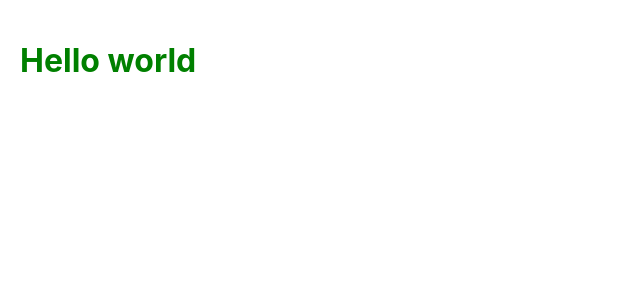
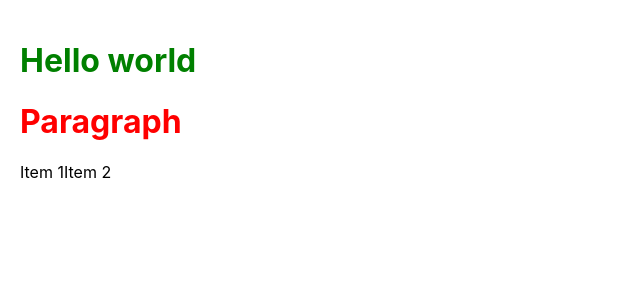
Before and after one commit to phamquanganh31101998/tiktok, a React (Create React App) app: page / in a window 1280 px wide. Shown: the top 300 px of the page, without its empty margins (0-640 px from the left). Built offline with nearby package versions, Linux system fonts and the light colour scheme.

Commit message:
CSS module

```diff
--- a/src/App.js
+++ b/src/App.js
@@ -1,10 +1,20 @@
 import Heading from "./components/Heading"
+import Paragraph from "./components/Paragraph"
+import GlobalStyles from "./components/GlobalStyles"
 
 function App() {
   return (
-    <div style={{ padding: 20 }}>
-      <Heading/>
-    </div>
+    <GlobalStyles>
+      <div style={{ padding: 20 }}>
+        <Heading/>
+        <Paragraph/>
+
+        <div className="d-flex">
+          <div>Item 1</div>
+          <div>Item 2</div>
+        </div>
+      </div>
+    </GlobalStyles>
   )
 }
 
--- /dev/null
+++ b/src/components/GlobalStyles/GlobalStyles.css
@@ -0,0 +1,3 @@
+.d-flex {
+    display: flex;
+}
--- /dev/null
+++ b/src/components/GlobalStyles/index.js
@@ -0,0 +1,7 @@
+import './GlobalStyles.css'
+
+function GlobalStyles({ children }) {
+    return children
+}
+
+export default GlobalStyles
--- a/src/components/Heading/index.js
+++ b/src/components/Heading/index.js
@@ -1,8 +1,8 @@
-import './Heading.css'
+import styles from './Heading.module.css'
 
 function Heading() {
     return (
-        <h1 className='heading'>Hello world</h1>
+        <h1 className={styles.heading}>Hello world</h1>
     )
 }
 
--- /dev/null
+++ b/src/components/Paragraph/Paragraph.module.css
@@ -0,0 +1,7 @@
+.paragraph {
+    color: red;
+}
+
+.heading {
+    font-size: 16px;
+}
--- /dev/null
+++ b/src/components/Paragraph/index.js
@@ -0,0 +1,11 @@
+import styles from './Paragraph.module.css'
+
+console.log(styles)
+
+function Paragraph() {
+    return (
+        <h1 className={styles.paragraph}>Paragraph</h1>
+    )
+}
+
+export default Paragraph
```
Also changed, not shown: src/components/Heading/Heading.module.css (renamed from src/components/Heading/Heading.css).
